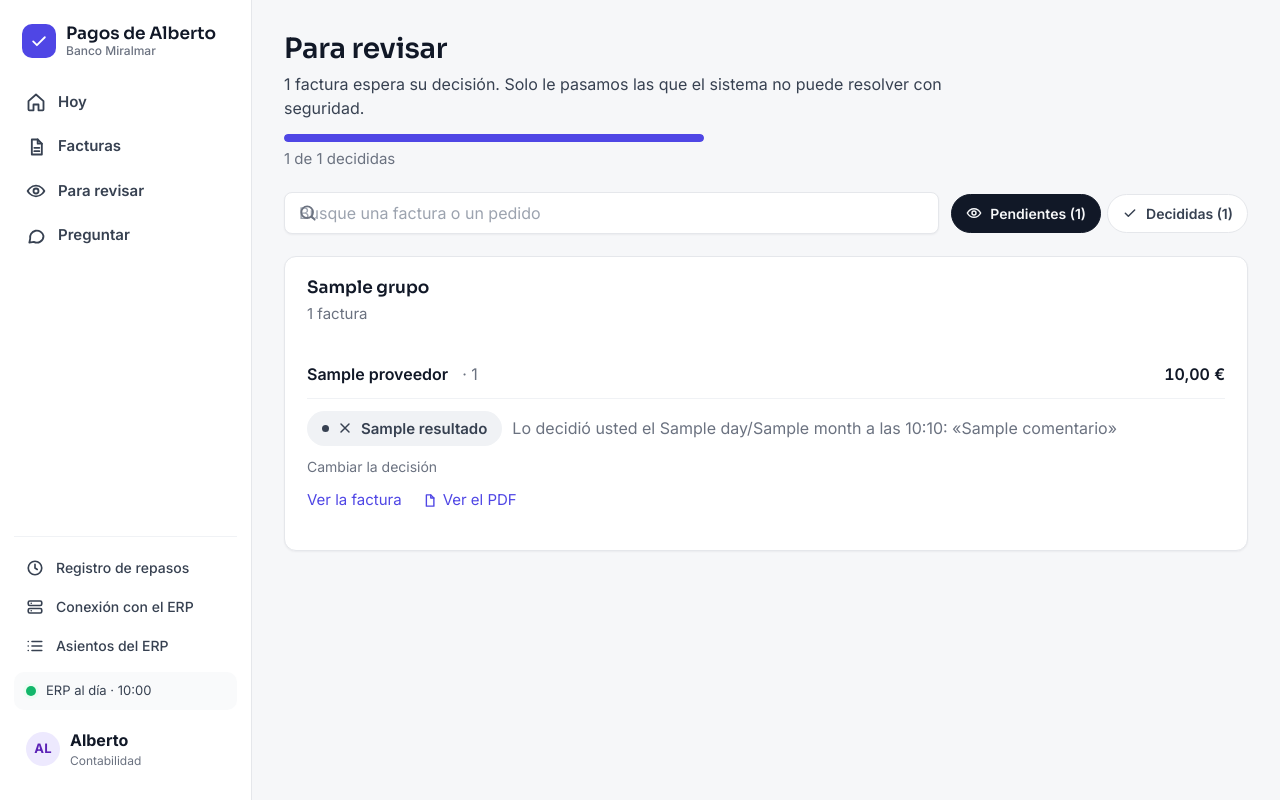
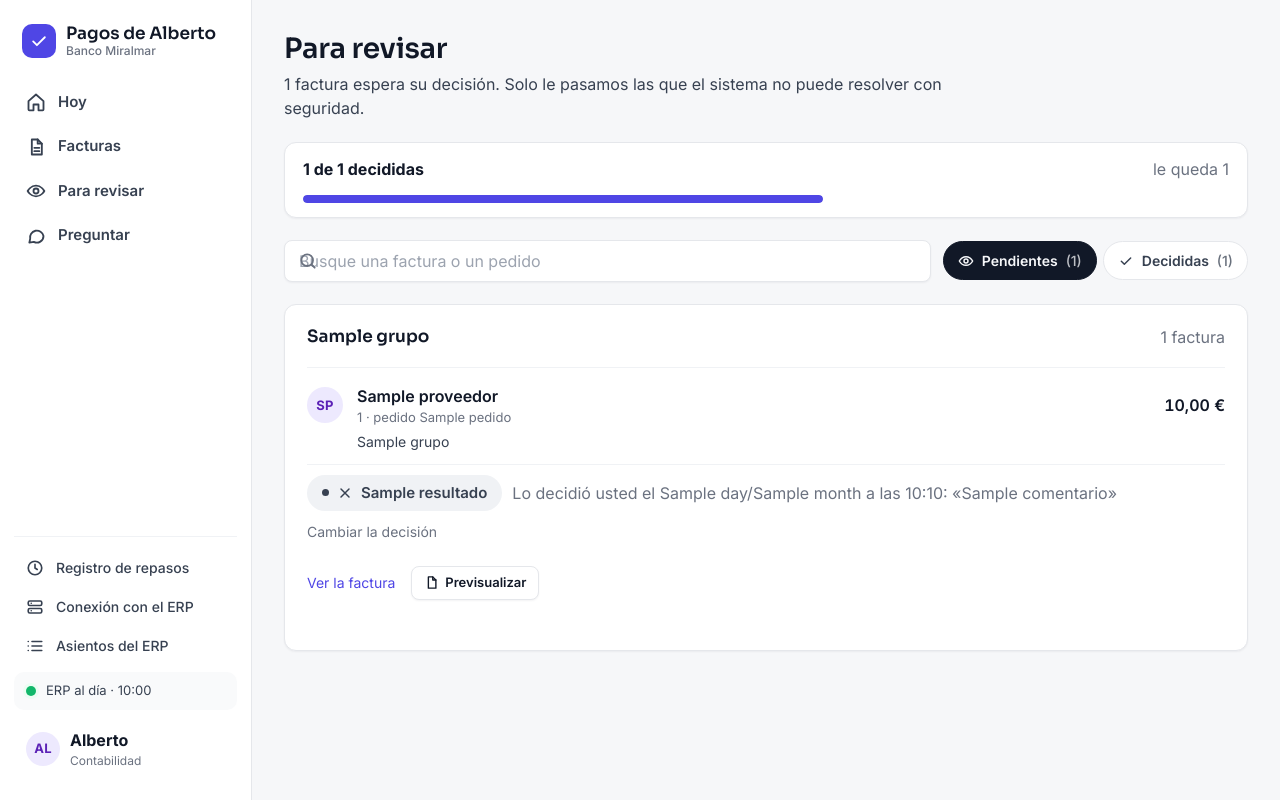
Before and after one commit to antoniorjmnz/upistas, a Django app: template web/panel/templates/panel/revisar.html in a window 1280 px wide. Run offline with Django 5.2, Linux system fonts and the light colour scheme; the template is opened without the code that fills it: most values are stand-ins (such as "Sample title", 1, 10 or a date in 2020); data that the repository does not hold is empty.

Commit message:
feat(obs): Para revisar y Preguntar con la piel Nítida (#32)

```diff
--- a/web/panel/static/panel/revision.css
+++ b/web/panel/static/panel/revision.css
@@ -1,20 +1,16 @@
 /* Lo poco que «Para revisar» y «Preguntar» necesitan y no está en panel.css. */
 
-/* La cola: un montón de facturas por motivo, y debajo de cada una lo que Alberto decide. */
+/* La cola: un montón de facturas por cada motivo, uno debajo de otro. */
 .cola { display: flex; flex-direction: column; gap: 18px; }
-.cola h2 { margin-bottom: 4px; }
-.cola .cuantas { margin: 0 0 18px; font-size: 15px; }
-.avance { display: flex; flex-direction: column; gap: 6px; max-width: 420px; margin-top: 8px; }
-.avance p { margin: 0; font-size: 15px; }
-.elegir-lote { display: flex; align-items: center; gap: 8px; font-weight: 600; }
 
-.cola .lista > li { padding: 18px 0; }
-.cola .decidir { margin-top: 12px; }
-.cola .enlaces { display: flex; gap: 20px; flex-wrap: wrap; margin: 12px 0 0; font-size: 15px; }
-.cola .enlaces a { display: inline-flex; align-items: center; gap: 6px; }
+/* Con varios lotes, elegir cuál se mira. */
+.elegir-lote { display: flex; align-items: center; gap: 8px; font-size: 15px; }
 
 /* Preguntar: el asistente todavía no está, pero la pantalla ya se entiende. */
-.buscador.grande input { min-height: 64px; font-size: 19px; }
+.preguntar { display: flex; flex-direction: column; gap: 16px; }
+.preguntar p { margin: 0; }
+.buscador.grande input { min-height: 58px; padding-left: 52px; font-size: 18px; }
+.buscador.grande svg { left: 18px; }
 .buscador input[disabled] { background: var(--linea-2); color: var(--suave); cursor: not-allowed; }
 .chips.ejemplos .chip { cursor: default; }
-.chips.ejemplos .chip:hover { background: #fff; color: var(--tinta-2); }
+.chips.ejemplos .chip:hover { background: var(--panel); color: var(--tinta-2); }
--- a/web/panel/templates/panel/_revisar_chips.html
+++ b/web/panel/templates/panel/_revisar_chips.html
@@ -3,7 +3,7 @@
 <div id="chips" class="chips"{% if oob %} hx-swap-oob="outerHTML"{% endif %}>
   <input type="hidden" name="estado" value="{{ estado }}">
   <a class="chip{% if estado == 'pendientes' %} activa{% endif %}" href="?estado=pendientes&amp;{{ consulta }}"
-     hx-get="?estado=pendientes&amp;{{ consulta }}" hx-target="#lista" hx-push-url="true">{% icono "ojo" 16 %}Pendientes ({{ n_pendientes }})</a>
+     hx-get="?estado=pendientes&amp;{{ consulta }}" hx-target="#lista" hx-push-url="true">{% icono "ojo" 16 %}Pendientes <span class="cuenta">({{ n_pendientes }})</span></a>
   <a class="chip{% if estado == 'decididas' %} activa{% endif %}" href="?estado=decididas&amp;{{ consulta }}"
-     hx-get="?estado=decididas&amp;{{ consulta }}" hx-target="#lista" hx-push-url="true">{% icono "check" 16 %}Decididas ({{ n_decididas }})</a>
+     hx-get="?estado=decididas&amp;{{ consulta }}" hx-target="#lista" hx-push-url="true">{% icono "check" 16 %}Decididas <span class="cuenta">({{ n_decididas }})</span></a>
 </div>
--- a/web/panel/templates/panel/_revisar_lista.html
+++ b/web/panel/templates/panel/_revisar_lista.html
@@ -10,27 +10,29 @@
   </section>
 {% else %}
   {% for g in grupos %}
-  <section class="tarjeta">
+  <section class="tarjeta grupo-cola">
+    <div class="cabecera-tarjeta">
       <h2>{{ g.titulo }}</h2>
-    <p class="suave cuantas">{{ g.filas|length }} factura{{ g.filas|length|pluralize }}</p>
-    <ul class="lista">
+      <span class="suave">{{ g.filas|length }} factura{{ g.filas|length|pluralize }}</span>
+    </div>
     {% for f in g.filas %}
-      {% with doc=f.decision.documento %}
-      <li>
-        <div class="fila-factura">
-          <span class="quien"><a href="{% url 'panel:factura' doc.lote doc.file_id %}">{{ f.proveedor|default:doc.file_id }}</a></span>
-          <span class="suave fichero">{% if f.proveedor %}· {{ doc.file_id }}{% endif %}</span>
+    {% with d=f.decision doc=f.decision.documento %}
+    <article class="factura-cola">
+      <div class="fila tres">
+        <span class="av {{ f.proveedor|color_avatar }}">{{ f.proveedor|iniciales }}</span>
+        <span class="quien"><a href="{% url 'panel:factura' doc.lote doc.file_id %}">{{ f.proveedor|default:doc.file_id }}</a>
+          {% if f.proveedor or d.pedido %}<small>{% if f.proveedor %}{{ doc.file_id }}{% endif %}{% if d.pedido %} · pedido {{ d.pedido }}{% endif %}</small>{% endif %}</span>
         <span class="importe">{{ f.total|euros }}</span>
+        <span class="porque">{{ g.titulo }}</span>
       </div>
-        {% include "panel/_revisar_form.html" with decision=f.decision revision=f.revision %}
+      {% include "panel/_revisar_form.html" with decision=d revision=f.revision %}
       <p class="enlaces">
         <a href="{% url 'panel:factura' doc.lote doc.file_id %}">Ver la factura</a>
-          <a href="{% url 'panel:factura_pdf' doc.lote doc.file_id %}" target="_blank" rel="noopener">{% icono "doc" 15 %}Ver el PDF</a>
+        {% include "panel/_previsualizar.html" with documento=doc %}
       </p>
-      </li>
+    </article>
     {% endwith %}
     {% endfor %}
-    </ul>
   </section>
   {% endfor %}
 {% endif %}
--- a/web/panel/templates/panel/revisar.html
+++ b/web/panel/templates/panel/revisar.html
@@ -11,13 +11,17 @@
   {% else %}
     <p class="lead">No hay nada esperando su decisión. Aquí solo le llegan las facturas que el sistema no puede resolver con seguridad.</p>
   {% endif %}
-  {% if n_escaladas %}
-  <div class="avance">
-    <div class="progreso" role="img" aria-label="{{ n_decididas }} de {{ n_escaladas }} decididas"><i style="width: {{ avance }}%"></i></div>
-    <p class="suave">{{ n_decididas }} de {{ n_escaladas }} decididas</p>
+</section>
+
+{% if n_escaladas %}
+<section class="tarjeta ajustada">
+  <div class="cabecera-tarjeta">
+    <b>{{ n_decididas }} de {{ n_escaladas }} decididas</b>
+    {% if n_pendientes %}<span class="suave">le queda{{ n_pendientes|pluralize:"n" }} {{ n_pendientes }}</span>{% else %}<span class="suave">ya están todas</span>{% endif %}
   </div>
-  {% endif %}
+  <div class="progreso" role="img" aria-label="{{ n_decididas }} de {{ n_escaladas }} decididas"><i style="width: {{ avance }}%"></i></div>
 </section>
+{% endif %}
 
 <form class="barra" method="get" action="{% url 'panel:cola' %}"
       hx-get="{% url 'panel:cola' %}" hx-target="#lista" hx-push-url="true"
```
Also changed, not shown: tests/integracion/test_web_revision.py (+13 -8 lines), web/panel/templates/panel/preguntar.html (+6 -7 lines). Lines whose indentation alone changed are shown as unchanged.
